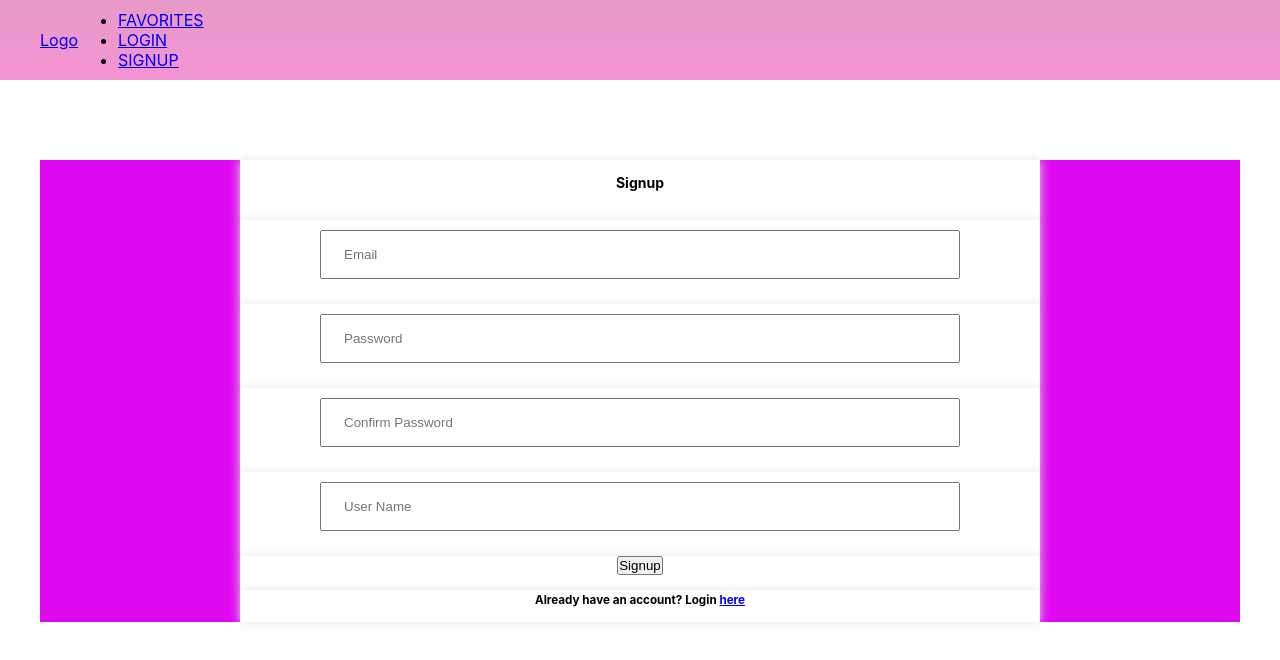
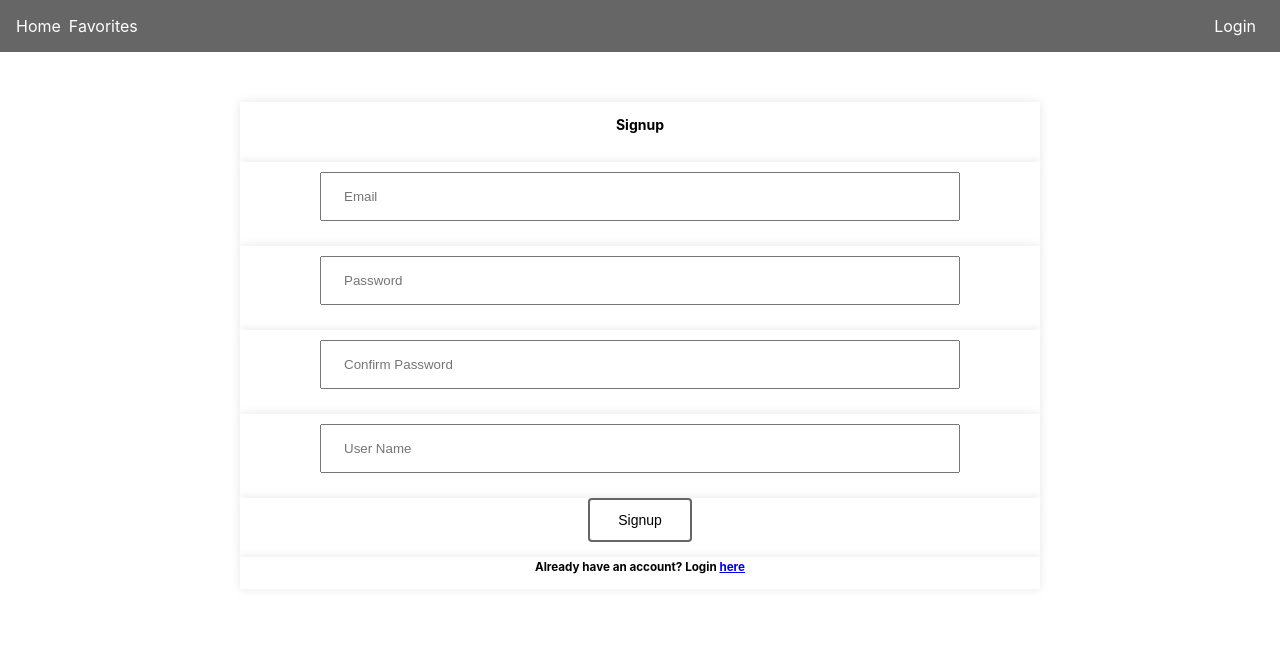
Before and after one commit to JuBert/rickandmorty-frontend, a React (Create React App) app: page /signup in a window 1280 px wide. Shown: the top 660 px of the page. Built offline with nearby package versions, Linux system fonts and the light colour scheme.

Commit message:
Final design

```diff
--- a/src/App.css
+++ b/src/App.css
@@ -7,7 +7,7 @@ body {
   margin: 0%;
 }
 .container {
-  margin: 80px auto 0 auto;
+  margin: 50px auto 0 auto;
   max-width: 1200px;
 }
 
@@ -15,66 +15,20 @@ body {
 NAVBAR STYLES
 */
 .navbar {
+  background: #666;
   display: flex;
-  background: linear-gradient(#e89ac7, #f394d3);
-  justify-content: space-between;
-  align-items: center;
-  padding: 0px 40px;
-  height: 80px;
-}
-.logo-nav {
-  display: flex;
-  align-items: center;
-  justify-content: space-evenly;
-}
-.logo-container {
-  display: flex;
-  align-items: center;
-  justify-content: center;
-}
-.logo {
-  width: 45px;
-  height: 45px;
-}
-.nav-options {
-  padding-left: 25px;
-  display: grid;
-  grid-template-columns: repeat(3, auto);
-  grid-gap: 50px;
-  list-style-type: none;
-}
-.mobile-option {
-  display: none;
-}
-.mobile-menu {
-  display: none;
-}
-
-.option :hover {
+  padding: 16px;
   color: white;
 }
-.signin-up {
+.nav-items {
   display: flex;
-  padding: 0px 5px;
-  list-style-type: none;
 }
-.sign-in {
-  padding-right: 50px;
-  align-self: center;
+.nav-link {
+  padding-right: 8px;
 }
-.sign-in :hover {
-  color: white;
+.nav-items-right {
+  margin-left: auto;
 }
-.signup-btn {
-  padding: 10px 10px;
-  height: 2.4rem;
-  border-radius: 3px;
-  background: rgb(222, 9, 241);
-  color: white;
-  cursor: pointer;
-  align-items: center;
-}
-
 /* LIST STYLE*/
 .character-list {
   margin: 25px;
@@ -113,7 +67,7 @@ NAVBAR STYLES
   grid-template-columns: repeat(12, 1fr);
   margin: 0;
   padding: 0;
-  background: rgb(222, 9, 241);
+  background: #fff;
 }
 
 .login-form {
@@ -141,6 +95,16 @@ NAVBAR STYLES
 }
 
 .login-button {
-  margin: 0;
-  padding: 0;
+  background-color: white;
+  color: black;
+  border: 2px solid #666;
+  padding: 12px 28px;
+  font-size: 14px;
+  border-radius: 4px;
 }
+
+.character-button {
+  border-radius: 50%;
+  margin-right: 5px;
+  border: 2px solid #666;
+}
--- a/src/components/Navbar.js
+++ b/src/components/Navbar.js
@@ -1,27 +1,49 @@
-import React from 'react';
+import React, { useState } from 'react';
 import { Link } from 'react-router-dom';
 
 export default function Navbar() {
+  const [toggle, setToggle] = useState(false);
+  const handleClick = () => {
+    setToggle(!toggle);
+  };
+
+  function UserGreeting() {
+    return <div></div>;
+  }
+
+  function GuestGreeting() {
+    return <p></p>;
+  }
+
+  let navItemsMarkup = () => (toggle ? <UserGreeting /> : <GuestGreeting />);
+
   return (
     <div>
       <div className="navbar">
-        <div className="logo-nav">
-          <div className="logo-container">
-            <a href="#">
-              <p>Logo</p>
-            </a>
+        <div className="nav-items">
+          <div className="nav-link nav-link-brand">
+            <Link to="/" style={{ color: 'white', textDecoration: 'none' }}>
+              Home
+            </Link>
           </div>
-          <ul>
-            <li>
-              <a href="#">FAVORITES</a>
-            </li>
-            <li>
-              <a href="#">LOGIN</a>
-            </li>
-            <li>
-              <a href="#">SIGNUP</a>
-            </li>
-          </ul>
+        </div>
+        <div className="nav-link">
+          <Link
+            to="/favorites"
+            style={{ color: 'white', textDecoration: 'none' }}
+          >
+            Favorites
+          </Link>
+        </div>
+        <div className="nav-items nav-items-right">
+          <div className="nav-link">
+            <Link
+              to="/login"
+              style={{ color: 'white', textDecoration: 'none' }}
+            >
+              Login
+            </Link>
+          </div>
         </div>
       </div>
     </div>
--- a/src/pages/favorites.js
+++ b/src/pages/favorites.js
@@ -23,7 +23,7 @@ const Favorites = () => {
   );
   return (
     <div>
-      <h1>Favorites page</h1>
+      <h1 style={{ marginLeft: 40 }}>Favorites page</h1>
       <ul className="character-list">{favCharacterMarkup}</ul>
     </div>
   );
--- a/src/pages/home.js
+++ b/src/pages/home.js
@@ -23,7 +23,7 @@ const Home = () => {
   );
   return (
     <div>
-      <h1>Home page</h1>
+      <h1 style={{ marginLeft: 40 }}>Home page</h1>
       <ul className="character-list">{characterMarkup}</ul>
     </div>
   );
```
Also changed, not shown: 1 other file (tests, documents, lock files or other folders).
